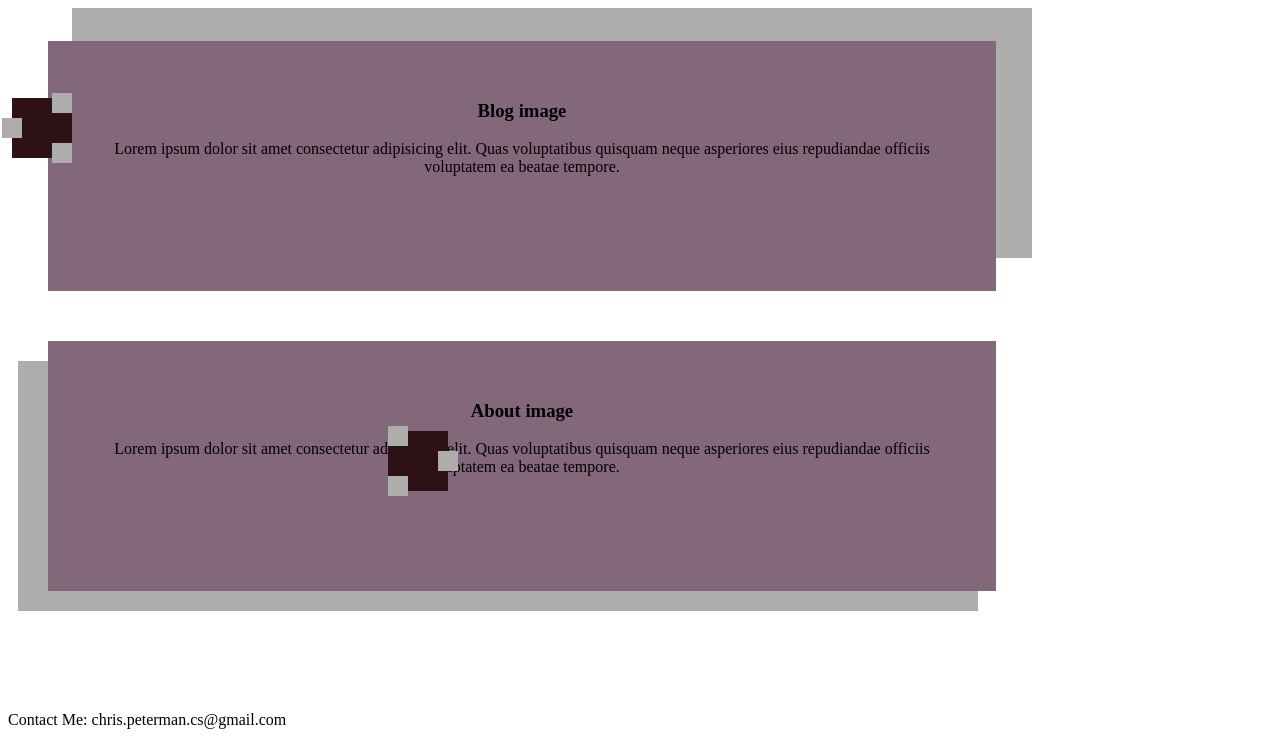
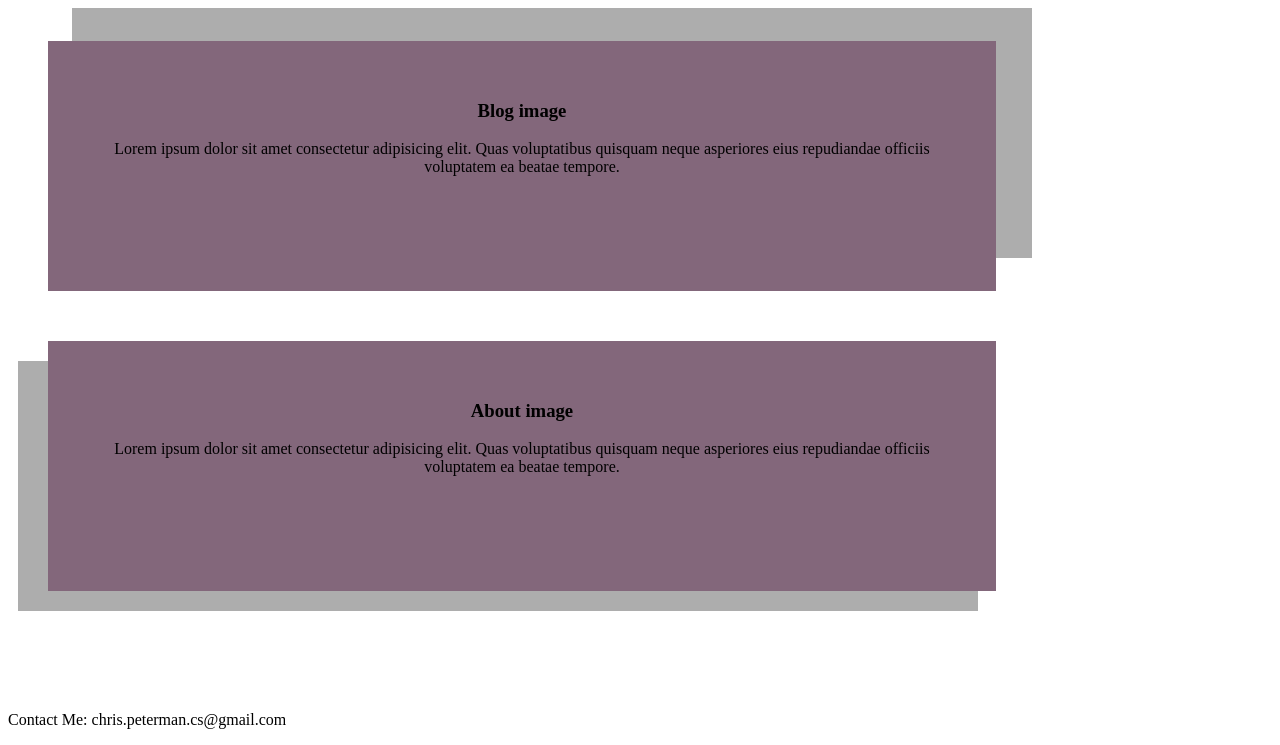
Before and after one commit to p0pkern/p0pkern.github.io, a plain HTML site: page index.html in a window 1280 px wide. Shown: the part 77-822 px from the top of the page. Drawn offline with Linux system fonts and the light colour scheme.

Commit message:
Removed ugly arrows.

```diff
--- a/css/index.css
+++ b/css/index.css
@@ -148,63 +148,3 @@
 .inner-text {
     padding: 1em 1em;
 }
-
-.big-arrow-square-a,
-.big-arrow-square-b {
-    width: 60px;
-    height: 60px;
-    background-color:#2E1114;
-}
-
-.small-arrow-square-b,
-.small-arrow-square-a {
-    width: 20px;
-    height: 20px;
-    background-color: #ADADAD;
-}
-
-#arrow-container-row-a,
-#arrow-container-row-b {
-    display: flex;
-    margin-top: -20px;
-}
-
-.arrow-left-a,
-.arrow-left-b {
-    position: absolute;
-    margin-right: 30px;
-    margin-left: -5px;
-}
-
-.arrow-right-a,
-.arrow-right-b {
-    position: absolute;
-    margin-left: 45px;
-}
-
-.arrow-tip-a,
-.arrow-tip-b {
-    position: absolute;
-    margin-top: -50px;
-    margin-left: 20px;
-}
-
-#bottom-arrow-rotate {
-    transform: rotate(90deg)
-}
-
-#top-arrow-rotate {
-    transform: rotate(-90deg)
-}
-
-#top-arrow-pos {
-    position: absolute;
-    margin-top: -100px;
-    margin-left: -70px;
-}
-
-#bottom-arrow-pos {
-    position: absolute;
-    margin-top: -200px;
-    margin-left: 390px;
-}
--- a/index.html
+++ b/index.html
@@ -52,17 +52,6 @@
             </div>
             <div class="backsquare-a"></div>
 
-        <div id="top-arrow-pos">
-            <div id="top-arrow-rotate">
-            <div class="big-arrow-square-a"></div>
-            <div id="arrow-container-column-a">
-                <div id="arrow-container-row-a">
-                    <div class="small-arrow-square-a arrow-left-a"></div>
-                    <div class="small-arrow-square-a arrow-right-a"></div>
-                </div>
-                <div class="small-arrow-square-a arrow-tip-a"></div>
-            </div>
-        </div>
     </div>
 
         </section>
@@ -80,18 +69,6 @@
             </div>
         <div class="backsquare-b"></div>
 
-        <div id="bottom-arrow-pos">
-            <div id="bottom-arrow-rotate">
-            <div class="big-arrow-square-b"></div>
-                <div id="arrow-container-column-b">
-                    <div id="arrow-container-row-b">
-                        <div class="small-arrow-square-a arrow-left-b"></div>
-                        <div class="small-arrow-square-a arrow-right-b"></div>
-                    </div>
-                    <div class="small-arrow-square-a arrow-tip-b"></div>
-                </div>
-            </div>
-        </div>
     </div>
 
     <!--Right hand side images-->
```
